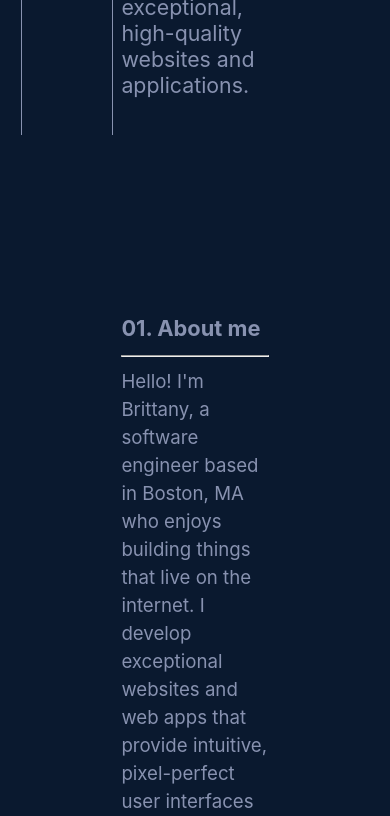
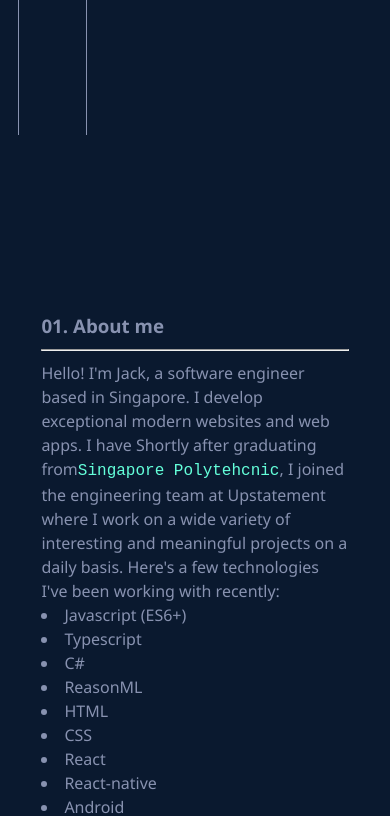
Before and after one commit to JackNgWeiMing/personal-site, a Gatsby site: page / in a window 390 px wide. Shown: the part 709-1525 px from the top of the page. Built offline with nearby package versions, Linux system fonts and the light colour scheme; Gatsby itself is replaced by a stand-in of ours.

Commit message:
add mobile responsive

```diff
--- a/src/components/layout.js
+++ b/src/components/layout.js
@@ -40,19 +40,7 @@
             <html lang="en" />
           </Helmet>
           <Header />
-          <div
-            style={{
-              position: 'relative',
-              margin: '0 auto',
-              maxWidth: 1000,
-              padding: '0px 7.0875rem 7.45rem',
-              paddingTop: 0,
-              fontFamily:
-                '-apple-system,BlinkMacSystemFont,Segoe UI,Helvetica,Arial,sans-serif',
-            }}
-          >
-            {children}
-          </div>
+          <div className={Styles.main}>{children}</div>
           <footer className={Styles.footer}>
             <div>
               <ul className={Styles.contactList}>
--- a/src/pages/index.js
+++ b/src/pages/index.js
@@ -26,11 +26,11 @@
               <strong className={Styles.strong}>Hi my name is</strong>
             </span>
             <h1>Jack Ng </h1>
-            <h2>I build things for the web </h2>
+            <h2>I build things for the web & mobile </h2>
             <p>
-              I'm a software engineer based in Boston, MA specializing in
-              building (and occasionally designing) exceptional, high-quality
-              websites and applications.
+              I'm a software engineer based Singapore speicalized in front end
+              development in Singapore. <br /> React, React Native, Typescript
+              are my best friends. I work with them to all the time.
             </p>
           </div>
         </section>
@@ -42,13 +42,11 @@
             <hr className={Styles.divider} />
           </h3>
           <p>
-            Hello! I'm Brittany, a software engineer based in Boston, MA who
-            enjoys building things that live on the internet. I develop
-            exceptional websites and web apps that provide intuitive,
-            pixel-perfect user interfaces with efficient and modern backends.
-            Shortly after graduating from
-            <strong className={Styles.strong}> Northeastern University</strong>,
-            I joined the engineering team at Upstatement where I work on a wide
+            Hello! I'm Jack, a software engineer based in Singapore. I develop
+            exceptional modern websites and web apps. I have Shortly after
+            graduating from
+            <strong className={Styles.strong}>Singapore Polytehcnic</strong>, I
+            joined the engineering team at Upstatement where I work on a wide
             variety of interesting and meaningful projects on a daily basis.
             Here's a few technologies I've been working with recently:
           </p>
@@ -78,19 +76,6 @@
 
           <Experience />
         </section>
-
-        {/* <section className={Styles.section}>
-          <h3 className={Styles.sectionTitle}>
-            <span className={Styles.index}> 03. </span>
-            <span className={Styles.content}>Thing i have built</span>
-            <hr className={Styles.divider} />
-          </h3>
-          <ul>
-            <li> Freelance </li>
-            <li> Singapore Airlines </li>
-            <li> Singapore General Hospital </li>
-          </ul>
-        </section> */}
       </div>
     </Layout>
   )
--- a/src/styles/base_partial.scss
+++ b/src/styles/base_partial.scss
@@ -1,4 +1,5 @@
 @import "./color_partial.module.scss";
+@import "./responsive_partial.scss";
 
 h1,
 h2,
@@ -17,16 +18,33 @@
   background-color: $primary-color;
   color: $font-color-primary;
   font-size: 16pt;
+
+  @include md {
+    font-size: 14pt;
+  }
+
+  @include lg {
+    font-size: 12pt;
+  }
+
 }
 
 h1 {
   font-size: 3.5em;
   color: $font-color-secondary;
+
+  @include md {
+    font-size: 2.0em;
+  }
 }
 
 h2 {
   font-size: 2.5em;
   color: $font-color-secondary;
+
+  @include md {
+    font-size: 1.5em;
+  }
 }
 
 ul {
@@ -42,15 +60,15 @@
 
 .section {
   padding: 20vh 0;
-  font-size: 14pt;
+  // font-size: 14pt;
   line-height: 1.5;
+
 
   .section-title {
     display: flex;
     flex-direction: row;
     padding-bottom: 40px;
     font-size: 12pt;
-
     align-items: baseline;
 
     .index {
@@ -89,6 +107,11 @@
 
   .contact-list {
     list-style-type: none;
+    display: none;
+
+    @include md {
+      display: block;
+    }
 
     li {
       display: inline-block;
--- a/src/styles/component_partial.scss
+++ b/src/styles/component_partial.scss
@@ -1,3 +1,5 @@
+@import "./responsive_partial.scss";
+
 .skill-list {
   display: flex;
   flex-direction: row;
@@ -31,6 +33,10 @@
   justify-content: flex-start;
   align-items: flex-start;
 
+  @include md {
+    flex-direction: column;
+  }
+
   .experience-list {
     list-style-type: none;
     position: relative;
@@ -39,16 +45,26 @@
     padding: 0px 20px 0 0;
     border-left: 1px solid $primary-color-light;
 
+    @include md {
+      display: flex;
+      flex-direction: row;
+      max-width: 100%;
+      overflow: scroll;
+      overflow-y: hidden;
+    }
+
     .experience-list-item {
+      @include md {
+        flex-shrink: 0;
+        font-size: 0.825em;
+        padding: 10px 20px;
+      }
+
       transition: all 0.1s ease-in;
       transition: background-color 0.2s ease-in;
       padding: 20px 20px;
       z-index: 1;
 
-      // &.selected {
-      //   background-color: $primary-color-light;
-      //   color: $secondary-color;
-      // }
       &:hover {
         background-color: $primary-color-light;
         color: $secondary-color;
@@ -64,7 +80,6 @@
     .experience-list-selector {
       position: absolute;
       display: block;
-      // left: 10px;
       top: 10px;
       z-index: 1;
       pointer-events: none;
@@ -72,8 +87,13 @@
       transition-duration: 0.1s;
       transition-timing-function: ease-in;
       border-left: 2px solid $secondary-color;
-      // background-color: #05abe0;
-      // filter: opacity(0.1);
+
+      @include md {
+
+        border-left: none;
+        border-bottom: 2px solid $secondary-color;
+      }
+
     }
   }
 
@@ -138,10 +158,18 @@
 
   &.contact-left {
     left: 40px;
+
+    @include md {
+      display: none;
+    }
   }
 
   &.contact-right {
     right: 40px;
+
+    @include md {
+      display: none;
+    }
   }
 
   &::after {
@@ -163,8 +191,6 @@
       transform: translateY(-2px);
       color: $secondary-color;
     }
-
-
   }
 
   .contact-list {
--- a/src/styles/layout_partial.scss
+++ b/src/styles/layout_partial.scss
@@ -1,4 +1,5 @@
 @import "./color_partial.module.scss";
+@import "./responsive_partial.scss";
 
 .hero {
   display: flex;
@@ -75,3 +76,17 @@
     }
   }
 }
+
+
+.main {
+  position: relative;
+  margin: 0 auto;
+  max-width: 1000;
+  padding: 0px 7.0875rem 7.45rem;
+  padding-top: 0;
+  font-family: "Segoe UI", Helvetica, Arial, sans-serif;
+
+  @include md {
+    padding: 0px 2.0875rem 3.45rem;
+  }
+}
--- /dev/null
+++ b/src/styles/responsive_partial.scss
@@ -0,0 +1,47 @@
+// Small tablets and large smartphones (landscape view)
+$screen-sm: 576px;
+
+// Small tablets (portrait view)
+$screen-md: 768px;
+
+// Tablets and small desktops
+$screen-lg: 992px;
+
+// Large tablets and desktops
+$screen-xl: 1200px;
+
+// Small devices
+@mixin sm {
+  @media (max-width: #{$screen-sm}) {
+    @content;
+  }
+}
+
+// Medium devices
+@mixin md {
+  @media (max-width: #{$screen-md}) {
+    @content;
+  }
+}
+
+// Large devices
+@mixin lg {
+  @media (max-width: #{$screen-lg}) {
+    @content;
+  }
+}
+
+// Extra large devices
+@mixin xl {
+  @media (max-width: #{$screen-xl}) {
+    @content;
+  }
+}
+
+
+// Custom devices
+@mixin rwd($screen) {
+  @media (max-width: $screen+'px') {
+    @content;
+  }
+}
```
